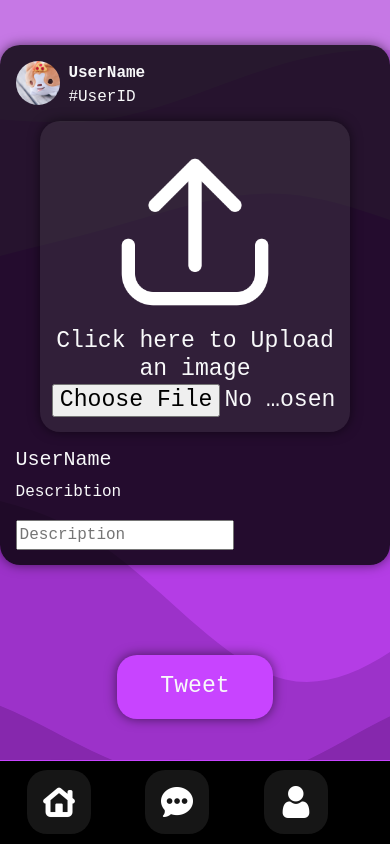
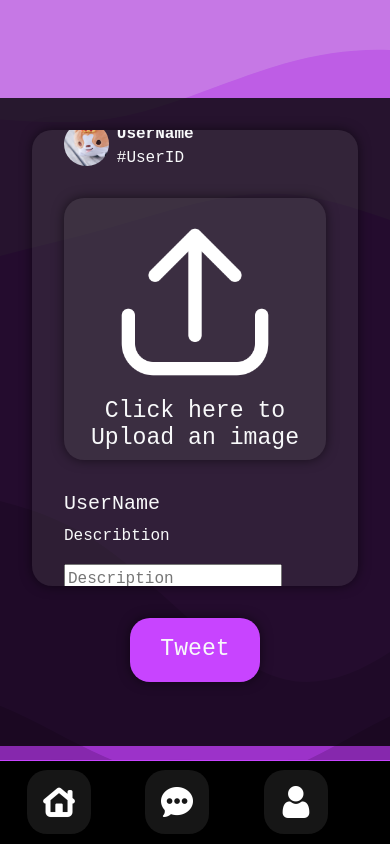
Before and after one commit to Argonaut790/CSCI3100-Project, a React (Create React App) app in the folder frontend/: page /tweet in a window 390 px wide. Built offline with nearby package versions, Linux system fonts and the light colour scheme.

Commit message:
fixed DeprecationWarning: 'onAfterSetupMiddleware' option is deprecated and fixed Tweet frontend layout issue.

```diff
--- a/frontend/src/components/Tweet.js
+++ b/frontend/src/components/Tweet.js
@@ -104,14 +104,73 @@ class Tweet extends Component {
     return (
       <>
         <div className="col-md" id="content">
-          <div className="container-fluid p-0 h-100">
+          <div className="container-fluid p-0 h-100 overflow-y-scroll">
             <form
               onSubmit={this.handleSubmit}
               action="POST"
               className="row vh-100 d-flex justify-content-center align-items-center m-0"
               enctype="multipart/form-data"
             >
-              <div className="col-md-8 p-0 tweet-mask" id="tweet-section">
+              <div className="col-md-8" id="tweet-section">
+                <div
+                  className="text-break tweet-mask h-100 d-flex justify-content-center align-items-center"
+                  id="tweet-div"
+                >
+                  <div className="w-100">
+                    <UserID />
+                    <div
+                      className="container-fluid p-0 m-0 d-flex flex-column justify-content-center align-items-center m-0"
+                      id="upload-container"
+                    >
+                      <label
+                        htmlFor="image-upload"
+                        className="row w-100 m-0 d-flex flex-column justify-content-center align-items-center tweet-mask h3 post-image"
+                        id="upload-image-section"
+                      >
+                        <img
+                          src={images["upload.png"]}
+                          className="white-img"
+                          id="upload"
+                          alt="upload icon"
+                        />
+                        <div>Click here to Upload an image</div>
+                        <input
+                          type="file"
+                          className="cursor-pointer"
+                          id="image-upload"
+                          name="image"
+                          accept="image/*"
+                          onChange={this.handleInputChange}
+                          // style={{ display: "none" }}
+                        />
+                      </label>
+                    </div>
+                    <div id="post-describtion">
+                      <h5>UserName</h5>
+                      <p>Describtion</p>
+                      <input
+                        type="text"
+                        name="desc"
+                        placeholder="Description"
+                        value={this.state.desc}
+                        onChange={(e) =>
+                          this.setState({ desc: e.target.value })
+                        }
+                      />
+                    </div>
+                  </div>
+                </div>
+                <div className="p-y-2 d-flex justify-content-center align-items-center">
+                  <button
+                    type="submit"
+                    className="col-md-8 p-0 m-0 d-flex justify-content-center align-items-center text-light h3"
+                    id="post-submit"
+                  >
+                    Tweet
+                  </button>
+                </div>
+              </div>
+              {/* <div className="col-md p-0 tweet-mask" id="tweet-section">
                 <div className="text-break post">
                   <UserID />
                   <div className="container-fluid m-0 p-3 h-100 d-flex flex-column justify-content-center align-items-center m-0">
@@ -149,9 +208,6 @@ class Tweet extends Component {
                       onChange={(e) => this.setState({ desc: e.target.value })}
                     />
                   </div>
-                </div>
-              </div>
-
                   <button
                     type="submit"
                     className="col-md-8 p-0 d-flex justify-content-center align-items-center text-light h3"
@@ -159,6 +215,8 @@ class Tweet extends Component {
                   >
                     Tweet
                   </button>
+                </div>
+              </div> */}
             </form>
           </div>
         </div>
--- a/frontend/src/index.css
+++ b/frontend/src/index.css
@@ -35,6 +35,14 @@ body {
   position: sticky;
   top: 0;
   z-index: 1;
+}
+
+.p-y-2 {
+  padding: 2rem 0 !important;
+}
+
+.overflow-y-scroll {
+  overflow-y: scroll !important;
 }
 
 .nav-link {
@@ -372,11 +380,21 @@ img {
 
 #tweet-section {
   aspect-ratio: 3/4;
+  width: auto;
+  padding: 2rem;
+}
+
+#tweet-div {
+  padding: 2rem;
 }
 
 #upload-image-section {
   text-align: center;
   cursor: pointer;
+}
+
+#upload-container {
+  padding: 2rem 0 !important;
 }
 
 .cursor-pointer {
@@ -411,7 +429,6 @@ img {
   border-radius: 20px;
   padding: 0.7rem;
   width: 40%;
-  margin-bottom: 5rem;
   height: 4rem;
   border: none;
   box-shadow: 0 0 0.7rem rgb(0 0 0 / 55%);
```
Also changed, not shown: 1 other file (tests, documents, lock files or other folders). Lines whose indentation alone changed are shown as unchanged.
